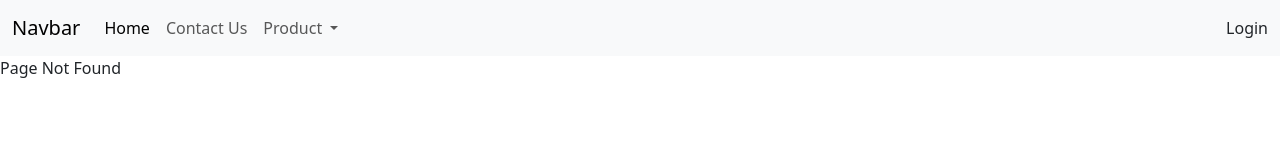
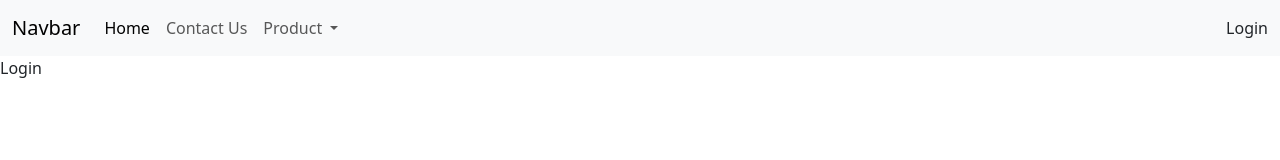
Before and after one commit to bhrugen/3-Vue-Router, a Vue app in the folder RouteOPedia/: page /login in a window 1280 px wide. Before the commit this address had no page. Shown: the top 160 px of the page. Built offline with nearby package versions, Linux system fonts and the light colour scheme.

Commit message:
Section 14 - global navigation guard

```diff
--- a/RouteOPedia/src/Router/routes.js
+++ b/RouteOPedia/src/Router/routes.js
@@ -3,6 +3,7 @@ import Contact from "@/components/Home/Contact.vue";
 import ProductList from "@/components/Product/ProductList.vue";
 import ProductDetail from "@/components/Product/ProductDetail.vue";
 import NotFound from "@/components/Layout/NotFound.vue";
+import Login from "@/components/Authentication/Login.vue";
 import { createRouter, createWebHistory } from "vue-router";
 
 const router = createRouter({
@@ -12,6 +13,7 @@ const router = createRouter({
     { path: "/contact-us", component: Contact, name: "contact" },
     { path: "/contact", redirect: { name: "contact" } },
     { path: "/productList", component: ProductList },
+    { path: "/login", component: Login, name: "login" },
     {
       path: "/product/:productId/:categoryId?",
       component: ProductDetail,
@@ -23,4 +25,10 @@ const router = createRouter({
   ],
 });
 
+router.beforeEach((to, from) => {
+  console.log("Global Before Each");
+  console.log(to, from);
+  return true;
+});
+
 export default router;
--- /dev/null
+++ b/RouteOPedia/src/components/Authentication/Login.vue
@@ -0,0 +1 @@
+<template>Login</template>
--- a/RouteOPedia/src/components/Layout/Header.vue
+++ b/RouteOPedia/src/components/Layout/Header.vue
@@ -50,7 +50,7 @@
           </li>
         </ul>
         <form class="d-flex" role="search">
-          <a class="nav-link" aria-disabled="true">Login</a>
+          <router-link class="nav-link" to="/login">Login</router-link>
         </form>
       </div>
     </div>
```
